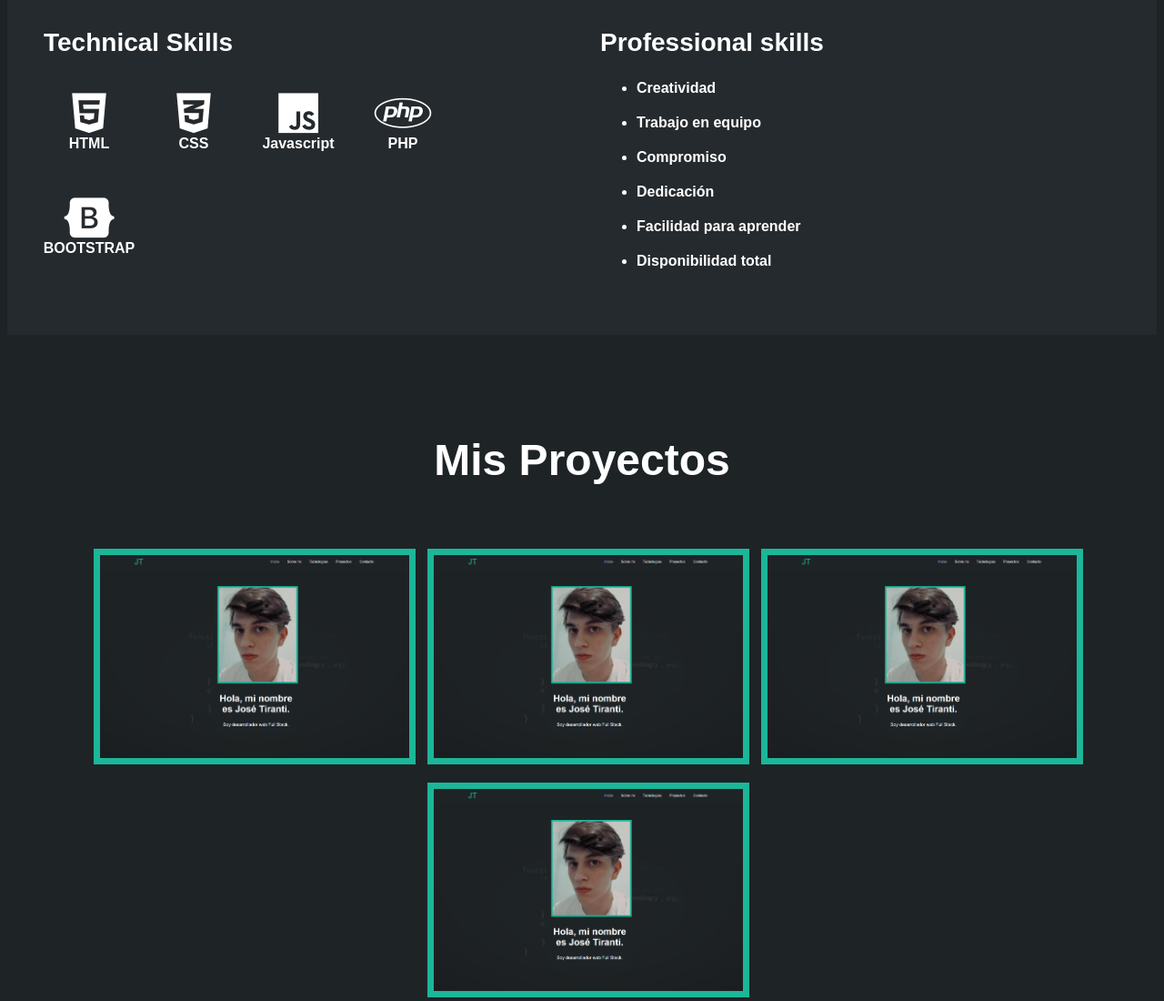
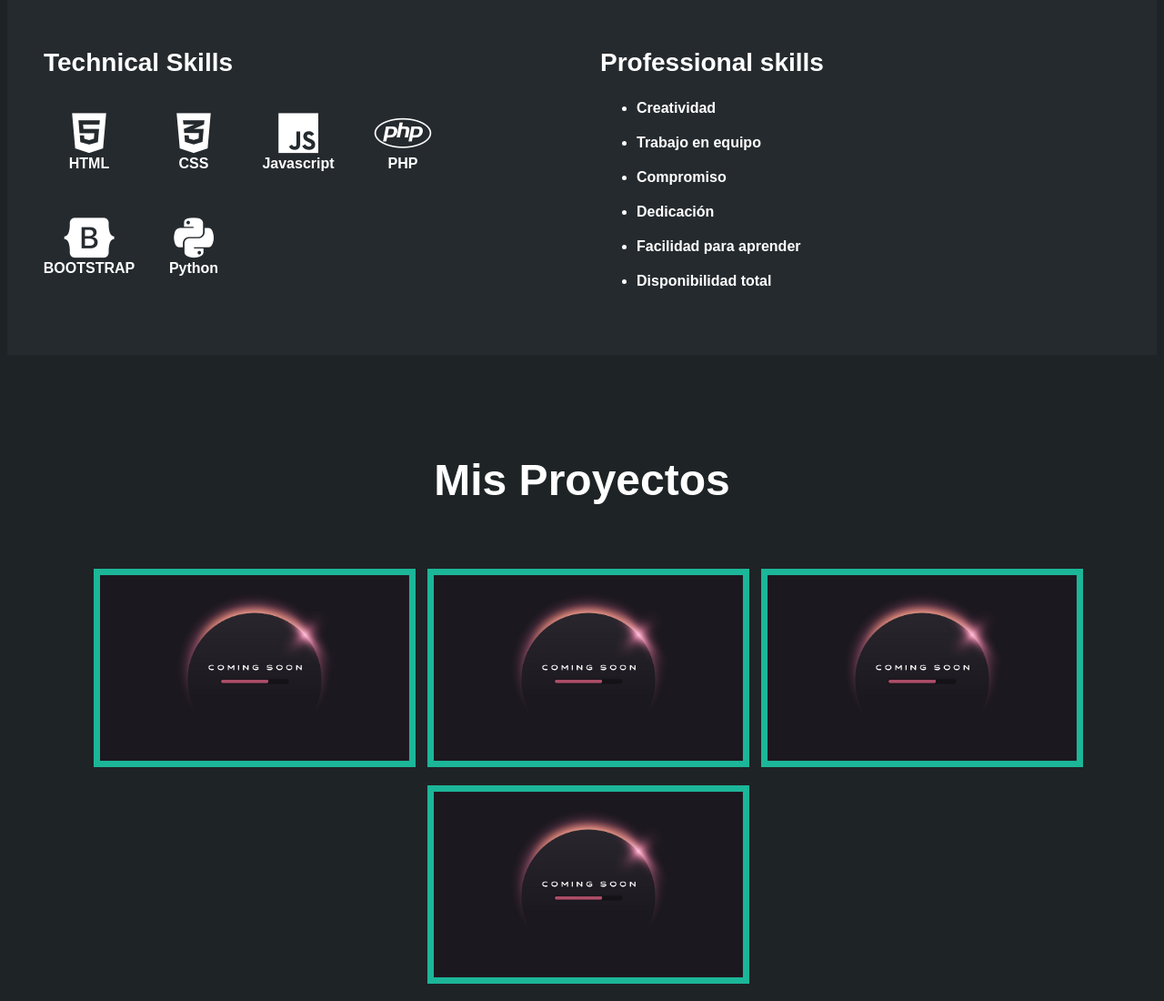
Before and after one commit to JoseTiranti/JoseTiranti.github.io, a plain HTML site: page index.html in a window 1280 px wide. Shown: the part 1853-2953 px from the top of the page at 91% size. Drawn offline with Linux system fonts and the light colour scheme.

Commit message:
Add files via upload

```diff
--- a/index.html
+++ b/index.html
@@ -42,7 +42,7 @@
     <section id="about-me" class="about-me">
         <div class="content-seccion">
             <h2>Sobre Mí</h2>
-            <p><span>Hola soy José Ignacio Tiranti</span> y les contaré un poco sobre mí. Desde muy pequeño me ha fascinado el mundo de la tecnología. Durante mi adolescencia, pasaba mucho tiempo trasteando con celulares y computadoras. Uno de mis sueños era ser desarrollador en una gran empresa, pero lo veía como algo muy complicado. En el 2022 me interesé más en el tema y me di cuenta de que podía hacerlo, ya que se me daba bastante bien. Por lo tanto, decidí inscribirme en UTN FRRE, donde estaban ofreciendo una diplomatura en Desarrollo Web, que era lo que me interesaba. Ahí comencé a adquirir mis primeras herramientas, lo que me ayudó a entender mucho sobre el funcionamiento de la mente de un desarrollador. Actualmente, sigo adquiriendo conocimientos por mi cuenta a través de internet.</p>
+            <p><span>Hola soy José Ignacio Tiranti</span> y les contaré un poco sobre mí. Desde muy pequeño me ha fascinado el mundo de la tecnología. Durante mi adolescencia, pasaba mucho tiempo trasteando con celulares y computadoras. Uno de mis sueños era ser desarrollador en una gran empresa, pero lo veía como algo muy complicado. En el 2022 me interesé más en el tema y me di cuenta de que podía hacerlo, ya que se me daba bastante bien. Por lo tanto, decidí inscribirme en UTN FRRE, donde estaban ofreciendo una diplomatura en Desarrollo Web, que era lo que me interesaba. Ahí comencé a adquirir mis primeras herramientas, lo que me ayudó a entender mucho sobre el funcionamiento de la mente de un desarrollador. Actualmente, sigo adquiriendo conocimientos en ISPC voy por el segundo año de la carrera de Técnico superior en desarrollo de software y tambien aprendiendo tecnologias por mi cuenta a través de internet.</p>
 
             <div class="row">
                 <div class="col">
@@ -127,6 +127,10 @@
                     <i class="fa-brands fa-bootstrap"></i>
                     <span>BOOTSTRAP</span>
                 </div>
+                <div class="skill">
+                    <i class="fa-brands fa-python"></i>
+                    <span>Python</span>
+                </div>
             </div>
         </div>
         <div class="col">
@@ -148,28 +152,28 @@
             <h2>Mis Proyectos</h2>
             <div class="galery">
                 <div class="project">
-                    <img src="image/Captura de pantalla 2023-03-29 183743.png" alt="">
+                    <img src="image/ComingSoon.jpg" alt="">
                     <div class="overlay">
                         <h3>Diseño Creativo</h3>
                         <p>Fotografía</p>
                     </div>
                 </div>
                 <div class="project">
-                    <img src="image/Captura de pantalla 2023-03-29 183743.png" alt="">
+                    <img src="image/ComingSoon.jpg" alt="">
                     <div class="overlay">
                         <h3>Diseño Creativo</h3>
                         <p>Fotografía</p>
                     </div>
                 </div>
                 <div class="project">
-                    <img src="image/Captura de pantalla 2023-03-29 183743.png" alt="">
+                    <img src="image/ComingSoon.jpg" alt="">
                     <div class="overlay">
                         <h3>Diseño Creativo</h3>
                         <p>Fotografía</p>
                     </div>
                 </div>
                 <div class="project">
-                    <img src="image/Captura de pantalla 2023-03-29 183743.png" alt="">
+                    <img src="image/ComingSoon.jpg" alt="">
                     <div class="overlay">
                         <h3>Diseño Creativo</h3>
                         <p>Fotografía</p>
--- a/script.js
+++ b/script.js
@@ -14,6 +14,10 @@ function seleccionar(){
     menuVisible = false;
 }
 
+
+
+
+
 const descarga = document.querySelector(".descarga");
 
 descarga.addEventListener("click", ()=>{
```
Also changed, not shown: image/ComingSoon.jpg (added), 1 other file.
